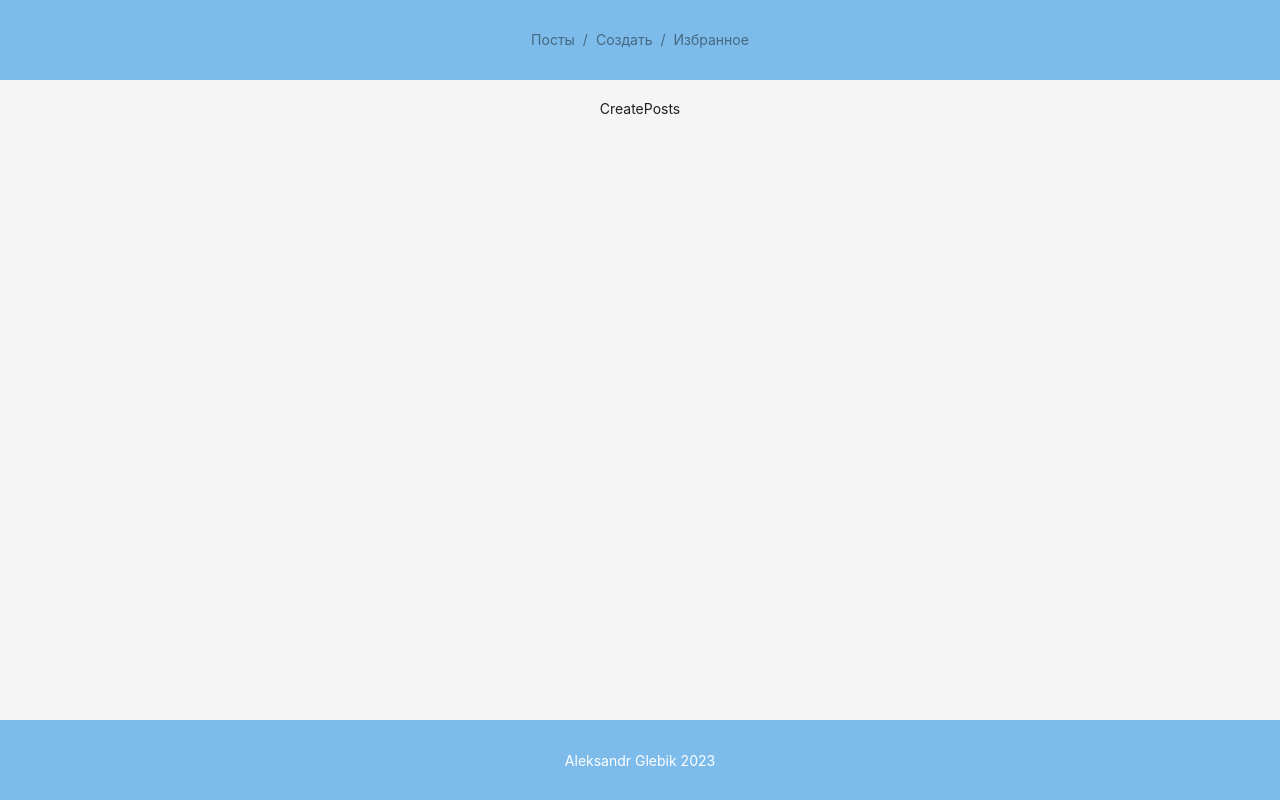
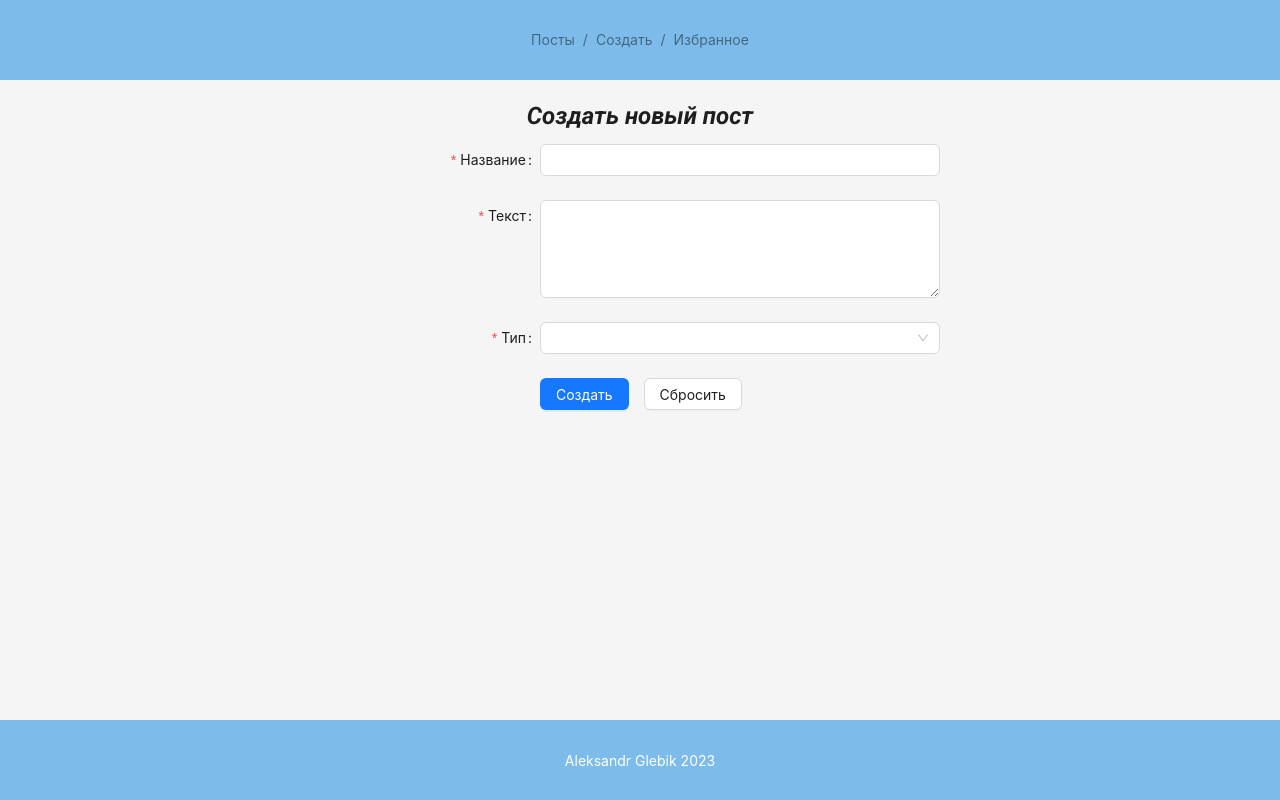
Before and after one commit to Aleksandr-Glebik/react-posts-manager, a React (Create React App) app: page /create in a window 1280 px wide. Both pictures are taken after a click on the button "Приступить". Built offline with nearby package versions, Linux system fonts and the light colour scheme.

Commit message:
feat: add component CreatePost (form)

```diff
--- /dev/null
+++ b/src/Page/CreatePost/CreatePost.module.scss
@@ -0,0 +1,8 @@
+.title {
+    font-family: 'Roboto', sans-serif;
+    font-style: italic;
+}
+
+.btn {
+    margin-right: 15px;
+}
--- a/src/Page/CreatePost/CreatePost.tsx
+++ b/src/Page/CreatePost/CreatePost.tsx
@@ -1,8 +1,94 @@
 import React from 'react'
+import styles from './CreatePost.module.scss'
 
-const CreatePosts = () => {
+import { Typography, Button, Form, Input, Select } from 'antd'
+
+const { Title } = Typography
+const { TextArea } = Input;
+
+const CreatePosts: React.FC = () => {
+  const [form] = Form.useForm()
+
+  const onFinish = (values: string) => {
+    console.log('Success:', values)
+    form.resetFields()
+  };
+
+  const onFinishFailed = (errorInfo: any) => {
+    console.log('Failed:', errorInfo)
+  };
+
+  const onReset = () => {
+    form.resetFields()
+  };
+
+  const tailLayout = {
+    wrapperCol: { offset: 8, span: 16 },
+  }
+
   return (
-    <div>CreatePosts</div>
+    <>
+      <Title
+        level={3}
+        className={styles.title}
+      >
+        Создать новый пост
+      </Title>
+      <Form
+        form={form}
+        name="basic"
+        labelCol={{ span: 8 }}
+        wrapperCol={{ span: 16 }}
+        style={{
+          width: 600,
+          maxWidth: 1024,
+         }}
+        onFinish={onFinish}
+        onFinishFailed={onFinishFailed}
+      >
+      <Form.Item
+        label="Название"
+        name="name"
+        rules={[{ required: true, message: 'Введите название!' }]}
+      >
+        <Input />
+      </Form.Item>
+      <Form.Item
+        label="Текст"
+        name="text"
+        rules={[{ required: true, message: 'Введите текст поста!' }]}
+      >
+        <TextArea rows={4} />
+      </Form.Item>
+      <Form.Item
+        label="Тип"
+        name="select"
+        rules={[{ required: true, message: 'Выберите тип публикации!' }]}
+      >
+        <Select>
+          <Select.Option value="news">Новость</Select.Option>
+          <Select.Option value="note">Заметка</Select.Option>
+        </Select>
+      </Form.Item>
+      <Form.Item {...tailLayout}>
+        <Button
+          htmlType="submit"
+          type="primary"
+          className={styles.btn}
+        >
+          Создать
+        </Button>
+        <Button
+          htmlType="button"
+          onClick={onReset}
+          className={styles.btn}
+        >
+          Сбросить
+        </Button>
+      </Form.Item>
+    </Form>
+    </>
+
   )
 }
 
```
Also changed, not shown: src/components/Nav/Nav.tsx (indentation only).
